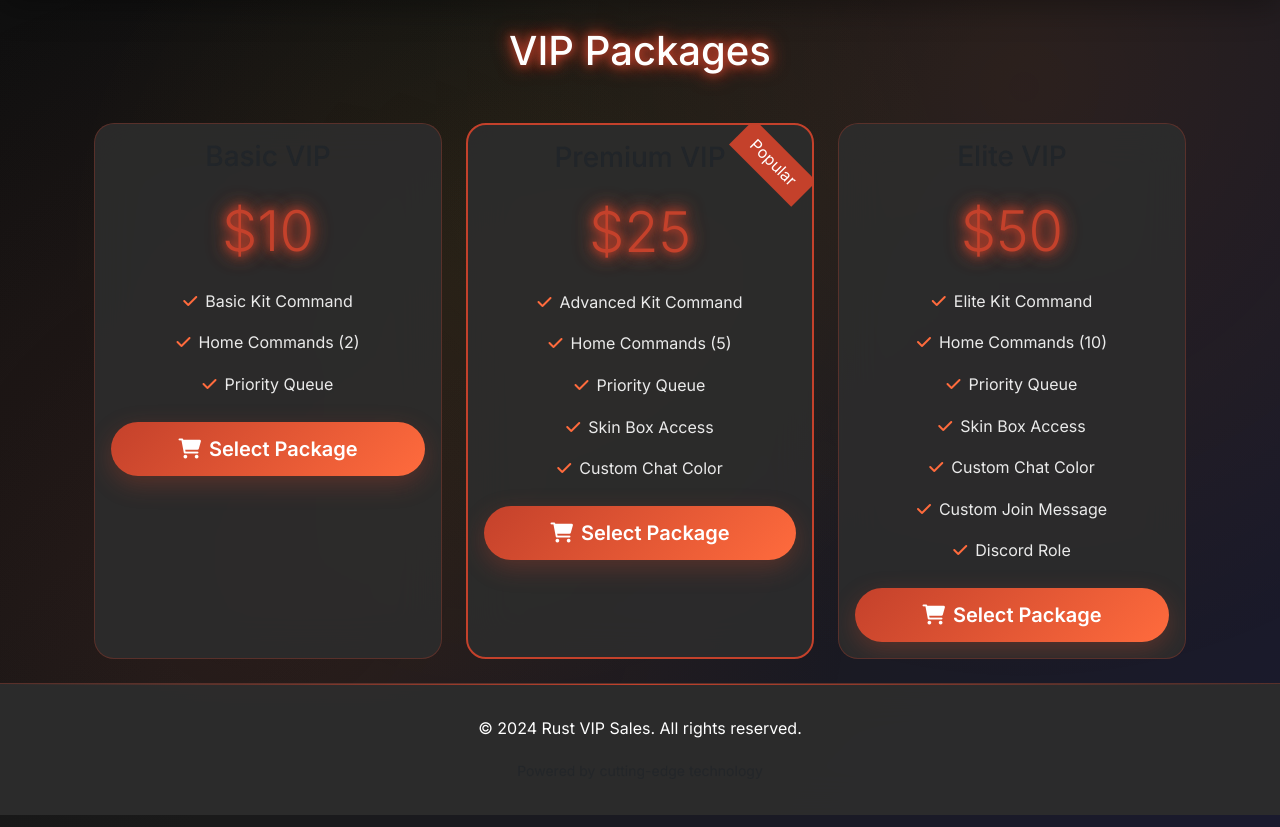
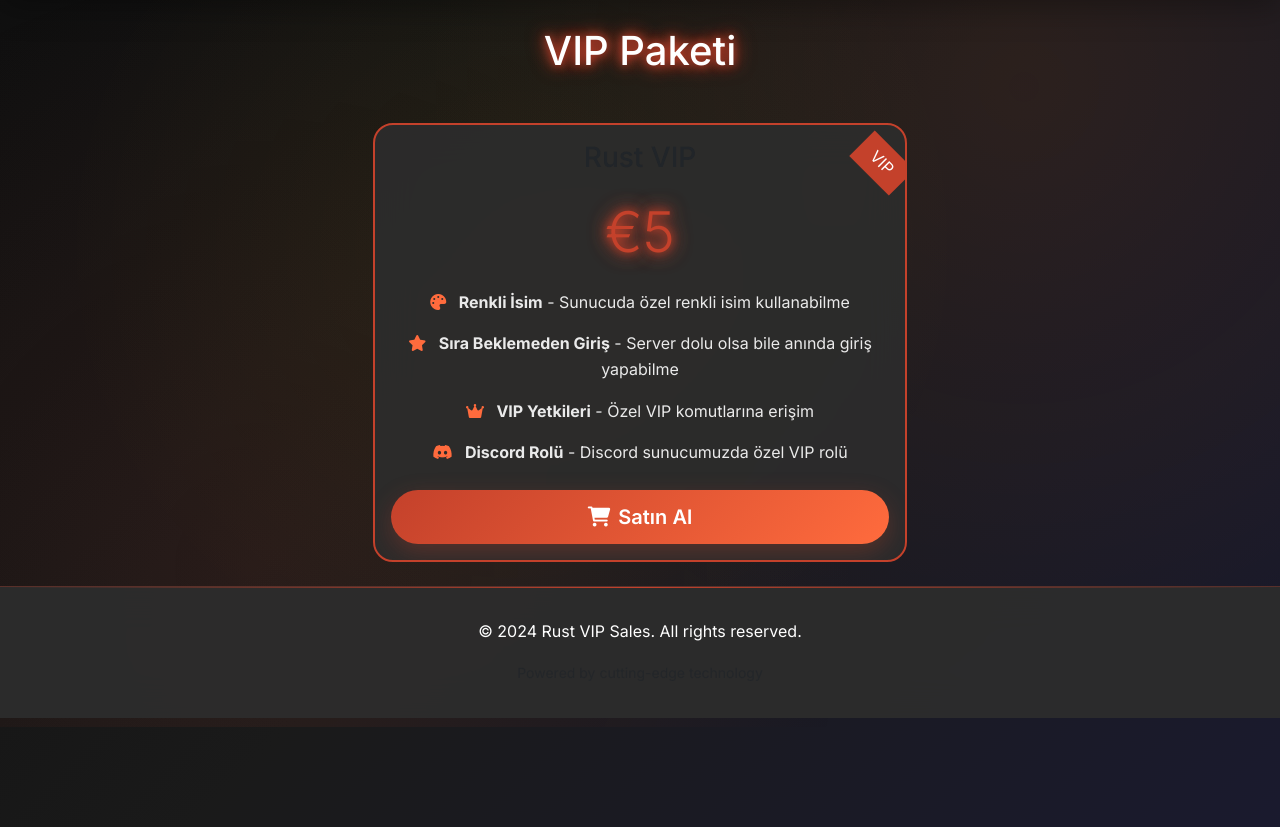
Before and after one commit to Dev-Ces/Rust-Vip-Sales, a Flask app: page /shop in a window 1280 px wide. Shown: the part 73-900 px from the top of the page. Run offline with Flask 3, Linux system fonts and the light colour scheme; the visitor is signed in with stand-in values (Sample User, id 1).

Commit message:
Add files via upload

```diff
--- a/app/models.py
+++ b/app/models.py
@@ -13,6 +13,7 @@ class User(UserMixin, db.Model):
     email = db.Column(db.String(120), unique=True, nullable=False)
     password_hash = db.Column(db.String(128))
     steam_id = db.Column(db.String(64), unique=True)
+    is_admin = db.Column(db.Boolean, default=False)
     orders = db.relationship('Order', backref='customer', lazy=True)
 
     def set_password(self, password):
--- a/app/routes.py
+++ b/app/routes.py
@@ -1,15 +1,26 @@
 from flask import Blueprint, render_template, request, flash, redirect, url_for, jsonify
 from flask_login import login_required, current_user
 from app import db
-from app.models import Order, ServerStats
+from app.models import Order, ServerStats, User
+from app.utils import get_player_count, grant_vip_access
 from config import Config
+from functools import wraps
 
 main = Blueprint('main', __name__)
 
+def admin_required(f):
+    @wraps(f)
+    def decorated_function(*args, **kwargs):
+        if not current_user.is_authenticated or not current_user.is_admin:
+            flash('Bu sayfaya erişim yetkiniz yok.')
+            return redirect(url_for('main.index'))
+        return f(*args, **kwargs)
+    return decorated_function
+
 @main.route('/')
 def index():
-    stats = ServerStats.get_current_stats()
-    return render_template('index.html', stats=stats)
+    player_count = get_player_count()
+    return render_template('index.html', stats={'player_count': player_count})
 
 @main.route('/shop')
 @login_required
@@ -62,16 +73,39 @@ def create_order():
 @login_required
 def order_status(order_id):
     order = Order.query.get_or_404(order_id)
-    if order.user_id != current_user.id:
+    if order.user_id != current_user.id and not current_user.is_admin:
         flash('Yetkisiz erişim')
         return redirect(url_for('main.index'))
     return render_template('order_status.html', order=order)
 
-@main.route('/update-player-count', methods=['POST'])
-def update_player_count():
-    count = request.json.get('count', 0)
-    stats = ServerStats()
-    stats.player_count = count
-    db.session.add(stats)
-    db.session.commit()
-    return jsonify({'success': True})
+@main.route('/admin/orders')
+@admin_required
+def admin_orders():
+    orders = Order.query.order_by(Order.created_at.desc()).all()
+    return render_template('admin/orders.html', orders=orders)
+
+@main.route('/admin/order/<int:order_id>/complete', methods=['POST'])
+@admin_required
+def complete_order(order_id):
+    order = Order.query.get_or_404(order_id)
+
+    if order.status == 'completed':
+        flash('Bu sipariş zaten tamamlanmış.')
+        return redirect(url_for('main.admin_orders'))
+
+    # VIP yetkisi ver
+    if grant_vip_access(order.steam_id):
+        order.status = 'completed'
+        order.payment_confirmed = True
+        db.session.commit()
+        flash('Sipariş tamamlandı ve VIP yetkileri verildi.')
+    else:
+        flash('VIP yetkileri verilirken bir hata oluştu. Lütfen manuel olarak kontrol edin.')
+
+    return redirect(url_for('main.admin_orders'))
+
+@main.route('/api/player-count')
+def get_current_player_count():
+    """API endpoint to get current player count"""
+    count = get_player_count()
+    return jsonify({'player_count': count})
--- a/app/templates/shop.html
+++ b/app/templates/shop.html
@@ -2,78 +2,40 @@
 
 {% block content %}
 <div class="container fade-in-up">
-    <h1 class="text-center mb-5 text-glow">VIP Packages</h1>
+    <h1 class="text-center mb-5 text-glow">VIP Paketi</h1>
 
     <div class="row justify-content-center">
-        <!-- Basic VIP -->
-        <div class="col-md-4 mb-4">
-            <div class="card h-100">
-                <div class="card-body text-center">
-                    <h3 class="card-title mb-3">Basic VIP</h3>
-                    <div class="price display-4 my-4 text-glow" style="color: var(--rust-primary);">$10</div>
-                    <ul class="list-unstyled" style="color: rgba(255, 255, 255, 0.9);">
-                        <li class="mb-3"><i class="fas fa-check me-2" style="color: var(--rust-accent);"></i>Basic Kit Command</li>
-                        <li class="mb-3"><i class="fas fa-check me-2" style="color: var(--rust-accent);"></i>Home Commands (2)</li>
-                        <li class="mb-3"><i class="fas fa-check me-2" style="color: var(--rust-accent);"></i>Priority Queue</li>
-                    </ul>
-                    <form action="{{ url_for('main.cart') }}" method="GET" class="mt-4">
-                        <input type="hidden" name="package" value="basic">
-                        <input type="hidden" name="amount" value="10">
-                        <button type="submit" class="btn btn-rust btn-lg w-100">
-                            <i class="fas fa-shopping-cart me-2"></i>Select Package
-                        </button>
-                    </form>
-                </div>
-            </div>
-        </div>
-
-        <!-- Premium VIP -->
-        <div class="col-md-4 mb-4">
+        <div class="col-md-6 mb-4">
             <div class="card h-100" style="border: 2px solid var(--rust-primary);">
                 <div class="card-body text-center">
                     <div class="ribbon" style="position: absolute; top: 20px; right: -5px; padding: 5px 15px; background: var(--rust-primary); color: white; transform: rotate(45deg);">
-                        Popular
+                        VIP
                     </div>
-                    <h3 class="card-title mb-3">Premium VIP</h3>
-                    <div class="price display-4 my-4 text-glow" style="color: var(--rust-primary);">$25</div>
+                    <h3 class="card-title mb-3">Rust VIP</h3>
+                    <div class="price display-4 my-4 text-glow" style="color: var(--rust-primary);">€5</div>
                     <ul class="list-unstyled" style="color: rgba(255, 255, 255, 0.9);">
-                        <li class="mb-3"><i class="fas fa-check me-2" style="color: var(--rust-accent);"></i>Advanced Kit Command</li>
-                        <li class="mb-3"><i class="fas fa-check me-2" style="color: var(--rust-accent);"></i>Home Commands (5)</li>
-                        <li class="mb-3"><i class="fas fa-check me-2" style="color: var(--rust-accent);"></i>Priority Queue</li>
-                        <li class="mb-3"><i class="fas fa-check me-2" style="color: var(--rust-accent);"></i>Skin Box Access</li>
-                        <li class="mb-3"><i class="fas fa-check me-2" style="color: var(--rust-accent);"></i>Custom Chat Color</li>
+                        <li class="mb-3">
+                            <i class="fas fa-palette me-2" style="color: var(--rust-accent);"></i>
+                            <strong>Renkli İsim</strong> - Sunucuda özel renkli isim kullanabilme
+                        </li>
+                        <li class="mb-3">
+                            <i class="fas fa-star me-2" style="color: var(--rust-accent);"></i>
+                            <strong>Sıra Beklemeden Giriş</strong> - Server dolu olsa bile anında giriş yapabilme
+                        </li>
+                        <li class="mb-3">
+                            <i class="fas fa-crown me-2" style="color: var(--rust-accent);"></i>
+                            <strong>VIP Yetkileri</strong> - Özel VIP komutlarına erişim
+                        </li>
+                        <li class="mb-3">
+                            <i class="fab fa-discord me-2" style="color: var(--rust-accent);"></i>
+                            <strong>Discord Rolü</strong> - Discord sunucumuzda özel VIP rolü
+                        </li>
                     </ul>
                     <form action="{{ url_for('main.cart') }}" method="GET" class="mt-4">
-                        <input type="hidden" name="package" value="premium">
-                        <input type="hidden" name="amount" value="25">
+                        <input type="hidden" name="package" value="vip">
+                        <input type="hidden" name="amount" value="5">
                         <button type="submit" class="btn btn-rust btn-lg w-100">
-                            <i class="fas fa-shopping-cart me-2"></i>Select Package
-                        </button>
-                    </form>
-                </div>
-            </div>
-        </div>
-
-        <!-- Elite VIP -->
-        <div class="col-md-4 mb-4">
-            <div class="card h-100">
-                <div class="card-body text-center">
-                    <h3 class="card-title mb-3">Elite VIP</h3>
-                    <div class="price display-4 my-4 text-glow" style="color: var(--rust-primary);">$50</div>
-                    <ul class="list-unstyled" style="color: rgba(255, 255, 255, 0.9);">
-                        <li class="mb-3"><i class="fas fa-check me-2" style="color: var(--rust-accent);"></i>Elite Kit Command</li>
-                        <li class="mb-3"><i class="fas fa-check me-2" style="color: var(--rust-accent);"></i>Home Commands (10)</li>
-                        <li class="mb-3"><i class="fas fa-check me-2" style="color: var(--rust-accent);"></i>Priority Queue</li>
-                        <li class="mb-3"><i class="fas fa-check me-2" style="color: var(--rust-accent);"></i>Skin Box Access</li>
-                        <li class="mb-3"><i class="fas fa-check me-2" style="color: var(--rust-accent);"></i>Custom Chat Color</li>
-                        <li class="mb-3"><i class="fas fa-check me-2" style="color: var(--rust-accent);"></i>Custom Join Message</li>
-                        <li class="mb-3"><i class="fas fa-check me-2" style="color: var(--rust-accent);"></i>Discord Role</li>
-                    </ul>
-                    <form action="{{ url_for('main.cart') }}" method="GET" class="mt-4">
-                        <input type="hidden" name="package" value="elite">
-                        <input type="hidden" name="amount" value="50">
-                        <button type="submit" class="btn btn-rust btn-lg w-100">
-                            <i class="fas fa-shopping-cart me-2"></i>Select Package
+                            <i class="fas fa-shopping-cart me-2"></i>Satın Al
                         </button>
                     </form>
                 </div>
```
Also changed, not shown: app/templates/admin/orders.html (added, +52 -0 lines), app/utils.py (added, +56 -0 lines), egg-rust-vip.json (added, +72 -0 lines), requirements.txt (+4 -3 lines), README.md.
